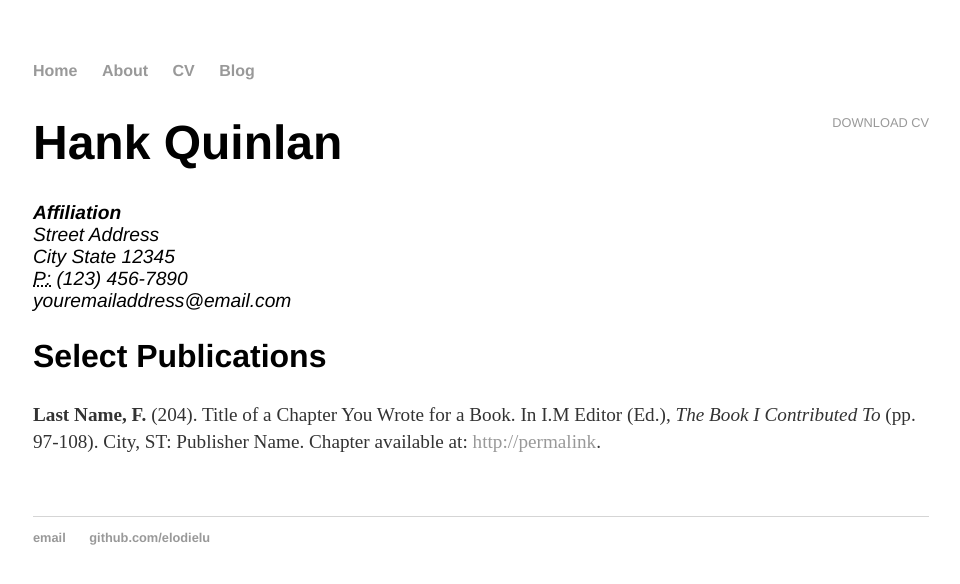
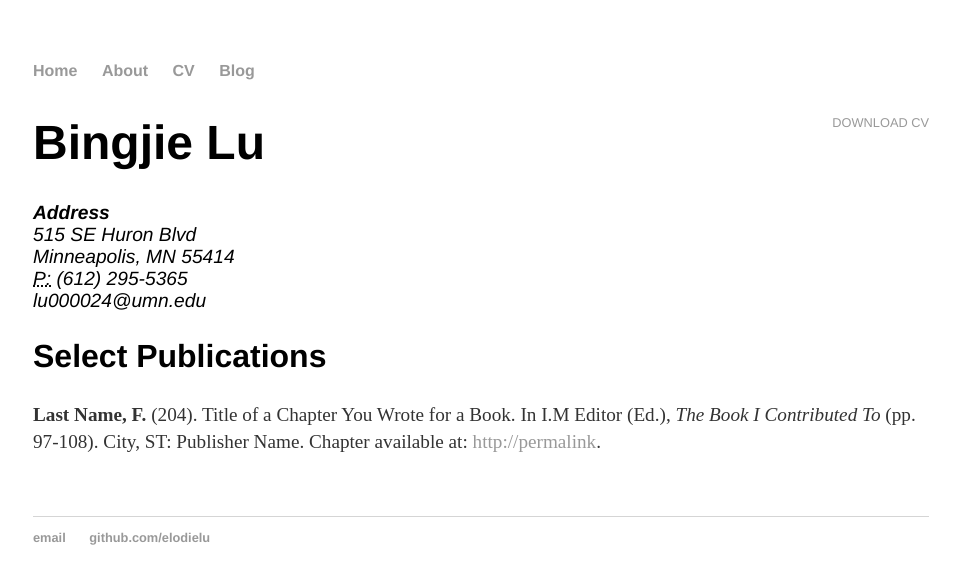
Before and after one commit to elodielu/elodielu.github.io, a Jekyll site: the page built from cv/index.html, in a window 1280 px wide. Shown: the top 584 px of the page, without its empty margins (159-1119 px from the left). Built offline with Jekyll 4.4.1, drawn with Linux system fonts in a browser that asks for light colours.

Commit message:
Update index.html

```diff
--- a/cv/index.html
+++ b/cv/index.html
@@ -5,13 +5,13 @@ title: CV of Your Name
 
 	<div class="cv">
 		<a href="#" class="download" title="Download CV as PDF">Download CV</a>
-					<h1>Hank Quinlan</h1>
+					<h1>Bingjie Lu</h1>
 					<address>
-					<strong>Affiliation</strong><br>
-					Street Address<br>
-					City State 12345<br>
-					<abbr title="phone">P:</abbr> (123) 456-7890<br>
-					<span class="obfuscate">youremailaddress@email.com</span>
+					<strong>Address</strong><br>
+					515 SE Huron Blvd<br>
+					Minneapolis, MN 55414<br>
+					<abbr title="phone">P:</abbr> (612) 295-5365<br>
+					<span class="obfuscate">lu000024@umn.edu</span>
 					</address>
 
 					<h2>Select Publications</h2>
```
